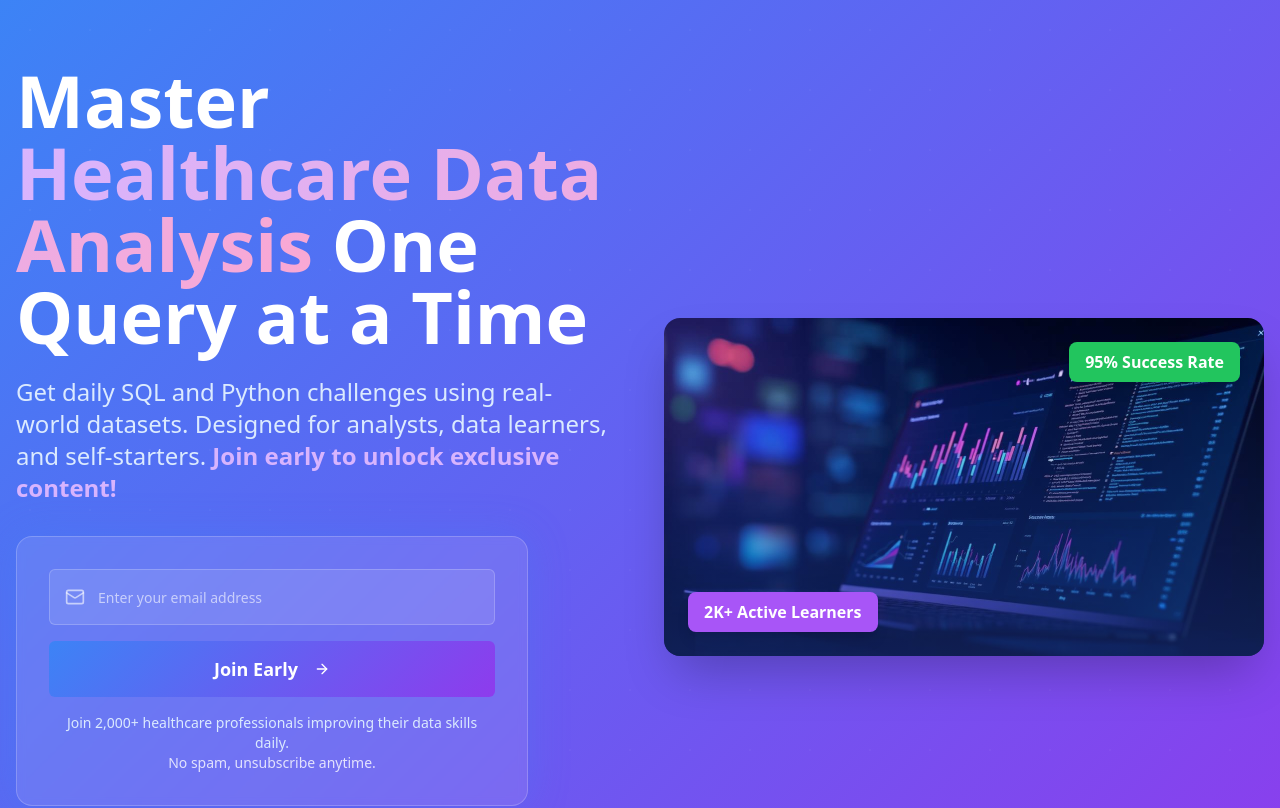
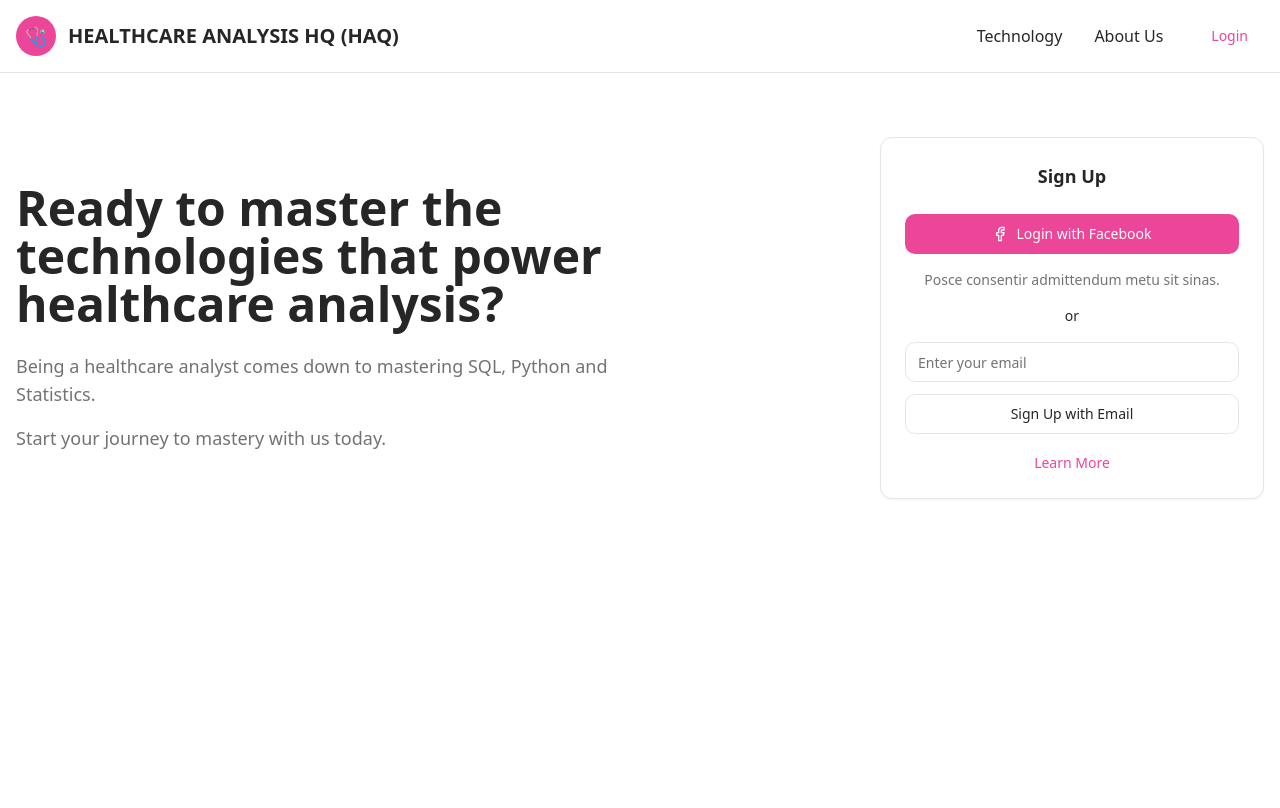
Before and after one commit to Agalyakarthik/curious-signup-page, a React (Vite) app: page / in a window 1280 px wide. Shown: the top 808 px of the page. Built offline with nearby package versions, Linux system fonts and the light colour scheme.

Commit message:
Match screenshot design
Update landing page to match provided screenshots.

```diff
--- /dev/null
+++ b/src/components/Header.tsx
@@ -0,0 +1,34 @@
+import { Button } from "@/components/ui/button";
+
+export const Header = () => {
+  return (
+    <header className="bg-white border-b border-border">
+      <div className="container mx-auto px-4 py-4">
+        <div className="flex items-center justify-between">
+          {/* Logo */}
+          <div className="flex items-center gap-3">
+            <div className="w-10 h-10 bg-primary rounded-full flex items-center justify-center">
+              <span className="text-white font-bold text-lg">🩺</span>
+            </div>
+            <h1 className="text-xl font-bold text-foreground">
+              HEALTHCARE ANALYSIS HQ (HAQ)
+            </h1>
+          </div>
+
+          {/* Navigation */}
+          <nav className="hidden md:flex items-center gap-8">
+            <a href="#" className="text-foreground hover:text-primary transition-colors">
+              Technology
+            </a>
+            <a href="#" className="text-foreground hover:text-primary transition-colors">
+              About Us
+            </a>
+            <Button variant="ghost" className="text-primary hover:text-primary">
+              Login
+            </Button>
+          </nav>
+        </div>
+      </div>
+    </header>
+  );
+};
--- /dev/null
+++ b/src/components/SignupForm.tsx
@@ -0,0 +1,78 @@
+import { useState } from "react";
+import { Button } from "@/components/ui/button";
+import { Input } from "@/components/ui/input";
+import { toast } from "@/hooks/use-toast";
+import { Facebook } from "lucide-react";
+
+export const SignupForm = () => {
+  const [email, setEmail] = useState("");
+
+  const handleEmailSignup = () => {
+    if (!email) {
+      toast({
+        title: "Email required",
+        description: "Please enter your email address",
+        variant: "destructive",
+      });
+      return;
+    }
+
+    toast({
+      title: "Welcome aboard! 🎉",
+      description: "You'll be the first to know when we launch!",
+    });
+    setEmail("");
+  };
+
+  const handleFacebookLogin = () => {
+    toast({
+      title: "Facebook Login",
+      description: "Facebook login would be implemented here",
+    });
+  };
+
+  return (
+    <div className="bg-white rounded-lg border border-border p-6 shadow-sm w-full max-w-sm">
+      <h3 className="text-lg font-semibold text-center mb-6">Sign Up</h3>
+
+      <div className="space-y-4">
+        <Button
+          onClick={handleFacebookLogin}
+          className="w-full bg-primary hover:bg-primary/90 text-white flex items-center gap-2"
+        >
+          <Facebook className="w-4 h-4" />
+          Login with Facebook
+        </Button>
+
+        <div className="text-center text-sm text-muted-foreground">
+          Posce consentir admittendum metu sit sinas.
+        </div>
+
+        <div className="text-center text-sm font-medium">or</div>
+
+        <div className="space-y-3">
+          <Input
+            type="email"
+            placeholder="Enter your email"
+            value={email}
+            onChange={(e) => setEmail(e.target.value)}
+            className="w-full"
+          />
+          <Button
+            onClick={handleEmailSignup}
+            variant="outline"
+            className="w-full"
+          >
+            Sign Up with Email
+          </Button>
+        </div>
+
+        <div className="text-center">
+          <a href="#" className="text-primary text-sm hover:underline">
+            Learn More
+          </a>
+        </div>
+      </div>
+    </div>
+  );
+};
--- a/src/index.css
+++ b/src/index.css
@@ -9,46 +9,35 @@ All colors MUST be HSL.
 @layer base {
   :root {
     --background: 0 0% 100%;
-    --foreground: 222.2 84% 4.9%;
+    --foreground: 0 0% 15%;
 
     --card: 0 0% 100%;
-    --card-foreground: 222.2 84% 4.9%;
+    --card-foreground: 0 0% 15%;
 
     --popover: 0 0% 100%;
-    --popover-foreground: 222.2 84% 4.9%;
+    --popover-foreground: 0 0% 15%;
 
-    --primary: 217 91% 60%;
+    --primary: 330 81% 60%;
     --primary-foreground: 0 0% 100%;
 
-    --secondary: 268 83% 58%;
-    --secondary-foreground: 0 0% 100%;
+    --secondary: 330 81% 95%;
+    --secondary-foreground: 330 81% 60%;
 
-    --muted: 217 91% 95%;
-    --muted-foreground: 215.4 16.3% 46.9%;
+    --muted: 0 0% 96%;
+    --muted-foreground: 0 0% 45%;
 
-    --accent: 268 83% 58%;
+    --accent: 330 81% 60%;
     --accent-foreground: 0 0% 100%;
 
-    --destructive: 0 84.2% 60.2%;
-    --destructive-foreground: 210 40% 98%;
+    --destructive: 0 84% 60%;
+    --destructive-foreground: 0 0% 100%;
 
-    --border: 214.3 31.8% 91.4%;
-    --input: 214.3 31.8% 91.4%;
-    --ring: 217 91% 60%;
+    --border: 0 0% 90%;
+    --input: 0 0% 90%;
+    --ring: 330 81% 60%;
 
-    /* Custom gradients */
-    --gradient-primary: linear-gradient(135deg, hsl(217, 91%, 60%), hsl(268, 83%, 58%));
-    --gradient-hero: linear-gradient(135deg, hsl(217, 91%, 60%) 0%, hsl(268, 83%, 58%) 100%);
-    --gradient-card: linear-gradient(145deg, rgba(255, 255, 255, 0.1), rgba(255, 255, 255, 0.05));
+    --radius: 0.75rem;
 
-    /* Custom shadows */
-    --shadow-glow: 0 0 40px hsl(217 91% 60% / 0.3);
-    --shadow-card: 0 10px 30px -10px hsl(217 91% 60% / 0.2);
-
-    /* Animation variables */
-    --transition-smooth: all 0.3s cubic-bezier(0.4, 0, 0.2, 1);
-
-    --radius: 0.5rem;
 
     --sidebar-background: 0 0% 98%;
 
--- a/src/pages/Index.tsx
+++ b/src/pages/Index.tsx
@@ -1,17 +1,35 @@
-import { HeroSection } from "@/components/HeroSection";
-import { FeaturesSection } from "@/components/FeaturesSection";
-import { ProcessSection } from "@/components/ProcessSection";
-import { TestimonialSection } from "@/components/TestimonialSection";
-import { CTASection } from "@/components/CTASection";
+import { Header } from "@/components/Header";
+import { SignupForm } from "@/components/SignupForm";
 
 const Index = () => {
   return (
-    <div className="min-h-screen">
-      <HeroSection />
-      <FeaturesSection />
-      <ProcessSection />
-      <TestimonialSection />
-      <CTASection />
+    <div className="min-h-screen bg-background">
+      <Header />
+
+      <main className="container mx-auto px-4 py-16">
+        <div className="grid lg:grid-cols-2 gap-12 items-center">
+          {/* Left side - Content */}
+          <div className="space-y-6">
+            <h2 className="text-4xl lg:text-5xl font-bold text-foreground leading-tight">
+              Ready to master the technologies that power healthcare analysis?
+            </h2>
+
+            <div className="space-y-4 text-lg text-muted-foreground">
+              <p>
+                Being a healthcare analyst comes down to mastering SQL, Python and Statistics.
+              </p>
+              <p>
+                Start your journey to mastery with us today.
+              </p>
+            </div>
+          </div>
+
+          {/* Right side - Signup Form */}
+          <div className="flex justify-center lg:justify-end">
+            <SignupForm />
+          </div>
+        </div>
+      </main>
     </div>
   );
 };
```
Also changed, not shown: src/assets/mascot.png (added).
